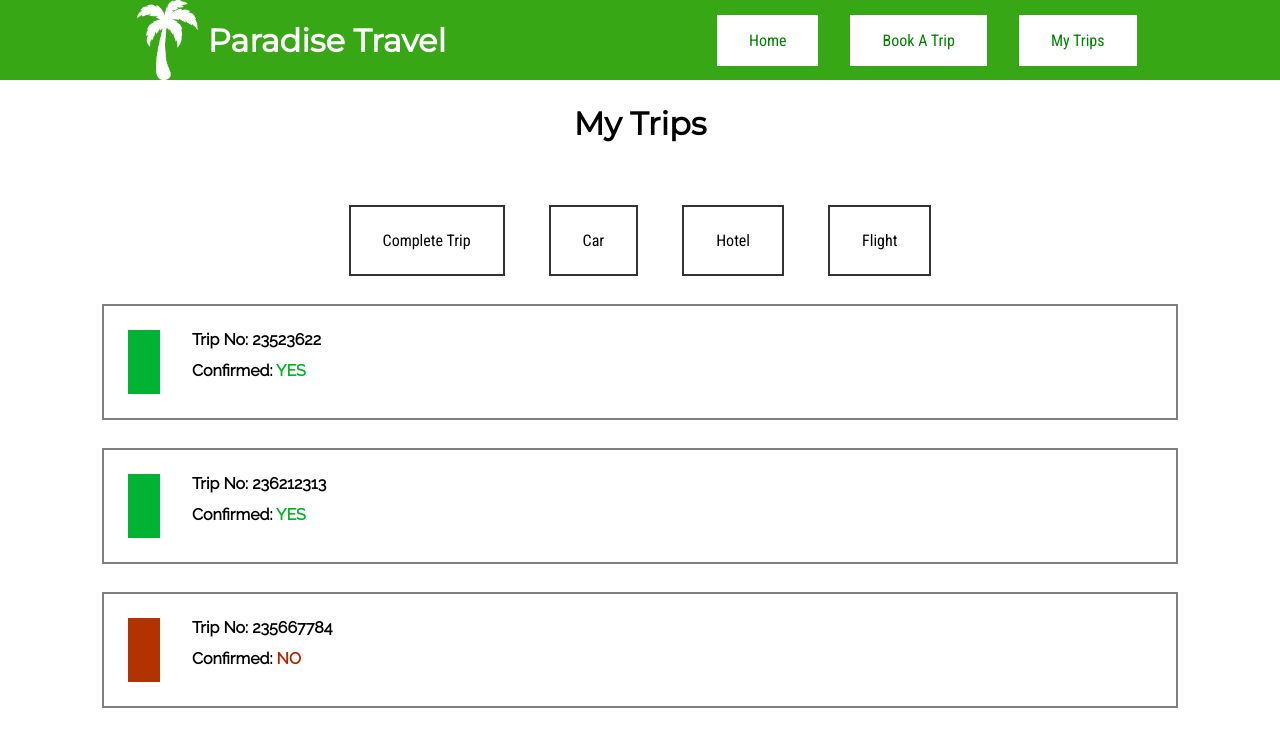
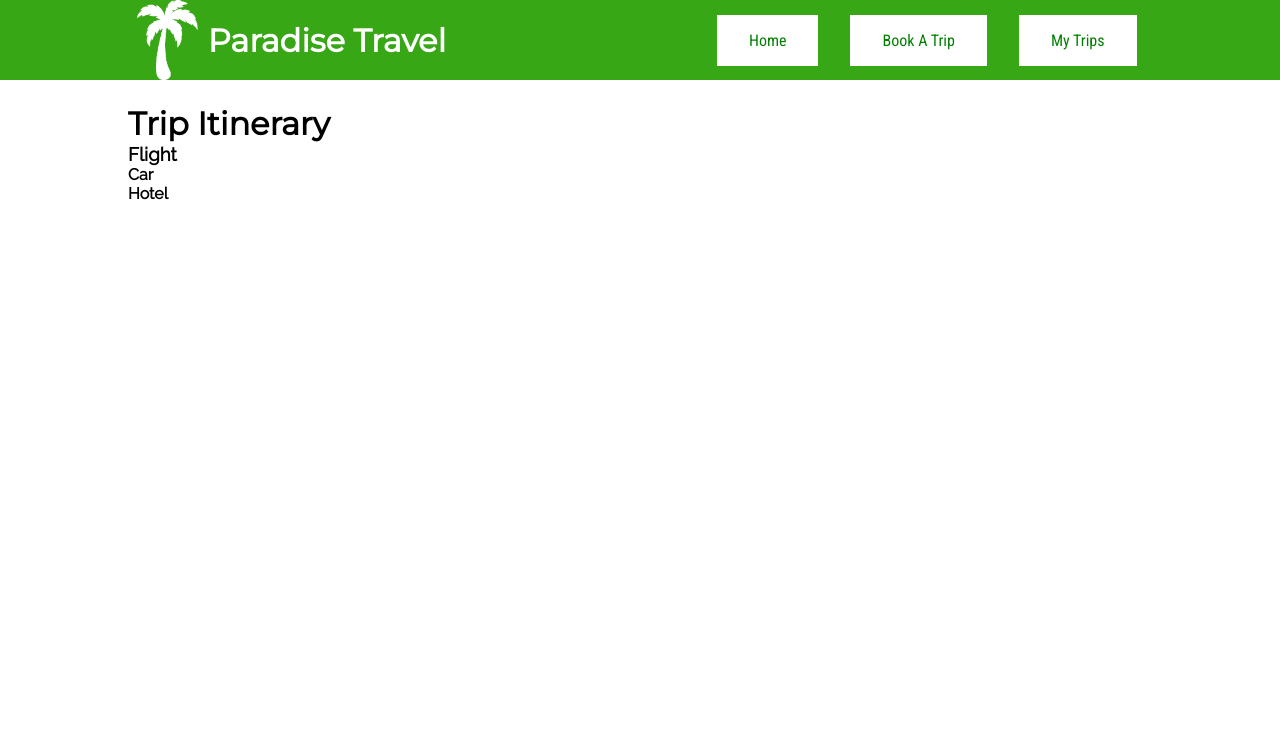
Before and after one commit to TylerBriskie/paradise-travel, an Angular app: page /itinerary/1 in a window 1280 px wide. Shown: the top 746 px of the page. Built offline with nearby package versions, Linux system fonts and the light colour scheme.

Commit message:
pulling from master

```diff
--- a/src/app/app-routing.module.ts
+++ b/src/app/app-routing.module.ts
@@ -4,12 +4,13 @@ import { HomepageComponent } from './homepage/homepage.component';
 import { BookingComponent } from './booking/booking.component';
 import { ItineraryComponent } from './itinerary/itinerary.component';
 import { TripSegmentComponent } from './trip-segment/trip-segment.component';
+import { ItineraryDetailComponent } from './itinerary/itinerary-detail/itinerary-detail.component';
 
 export const routes: Routes = [
   { path: '', component: HomepageComponent },
   { path: 'book', component: BookingComponent },
   { path: 'itinerary', component: ItineraryComponent},
-  { path: 'itinerary/:id', component: ItineraryComponent },
+  { path: 'itinerary/:id', component: ItineraryDetailComponent },
   { path: 'itinerary/flight/:id', component: TripSegmentComponent},
   { path: 'itinerary/hotel/:id', component: TripSegmentComponent},
   { path: 'itinerary/car/:id', component: TripSegmentComponent},
--- a/src/app/app.module.ts
+++ b/src/app/app.module.ts
@@ -10,6 +10,7 @@ import { BookingComponent } from './booking/booking.component';
 import { ItineraryComponent } from './itinerary/itinerary.component';
 import { MessagesComponent } from './core/shared/messages/messages.component';
 import { TripSegmentComponent } from './trip-segment/trip-segment.component';
+import { ItineraryDetailComponent } from './itinerary/itinerary-detail/itinerary-detail.component';
 
 @NgModule({
   declarations: [
@@ -19,7 +20,8 @@ import { TripSegmentComponent } from './trip-segment/trip-segment.component';
     BookingComponent,
     ItineraryComponent,
     MessagesComponent,
-    TripSegmentComponent
+    TripSegmentComponent,
+    ItineraryDetailComponent
   ],
   imports: [
     FormsModule,
--- /dev/null
+++ b/src/app/itinerary/itinerary-detail/itinerary-detail.component.html
@@ -0,0 +1,6 @@
+<div id="Itinerary-Detail-Component">
+    <h1>Trip Itinerary</h1>
+    <h3>Flight</h3>
+    <h4>Car</h4>
+    <h4>Hotel</h4>
+</div>
--- /dev/null
+++ b/src/app/itinerary/itinerary-detail/itinerary-detail.component.ts
@@ -0,0 +1,15 @@
+import { Component, OnInit } from '@angular/core';
+
+@Component({
+  selector: 'app-itinerary-detail',
+  templateUrl: './itinerary-detail.component.html',
+  styleUrls: ['./itinerary-detail.component.scss']
+})
+export class ItineraryDetailComponent implements OnInit {
+
+  constructor() { }
+
+  ngOnInit() {
+  }
+
+}
```
Also changed, not shown: src/app/core/models/ItineraryDetail.ts (added, +7 -0 lines), src/app/itinerary/itinerary-detail/itinerary-detail.component.scss (added), 1 other file (tests, documents, lock files or other folders).
